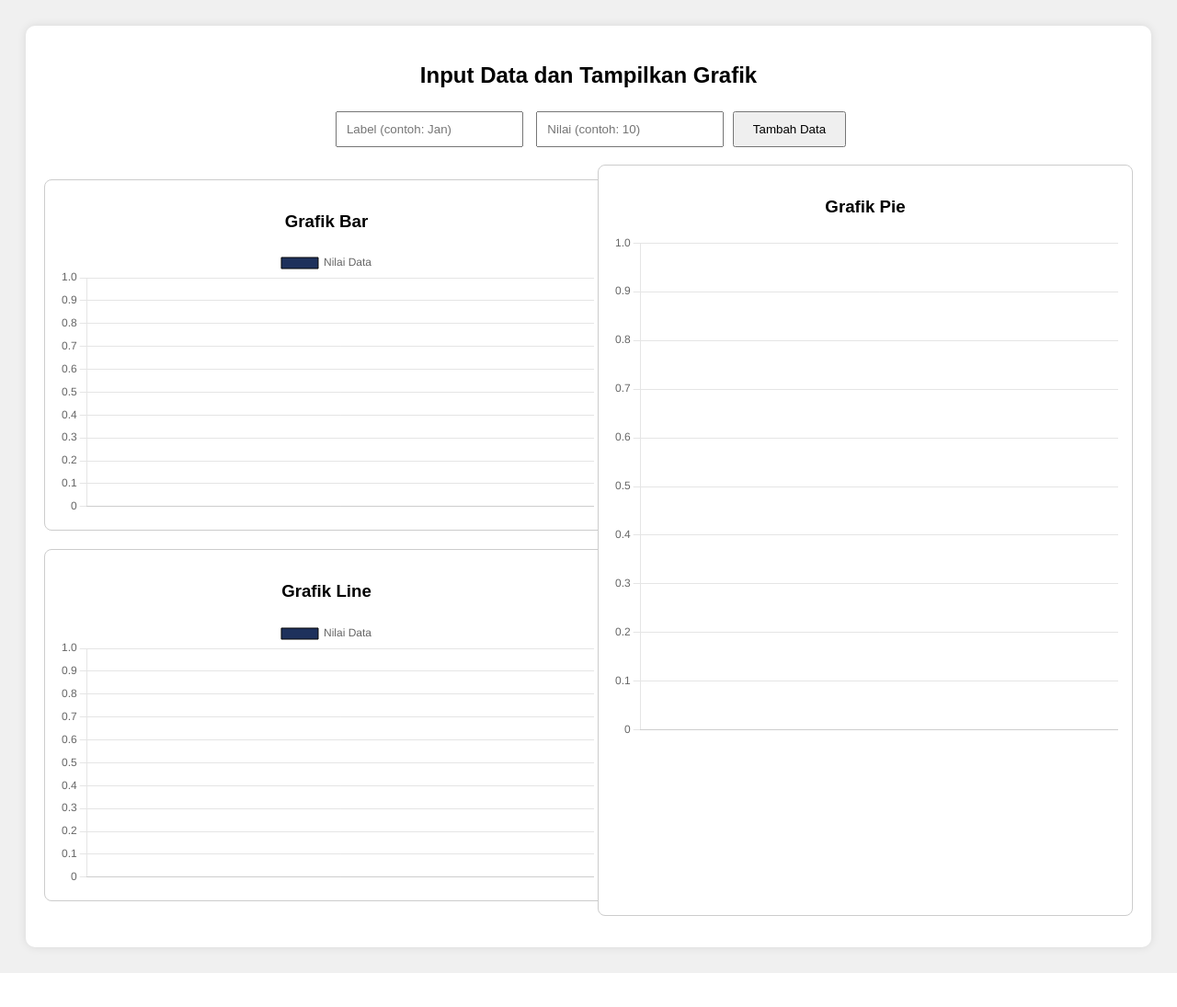
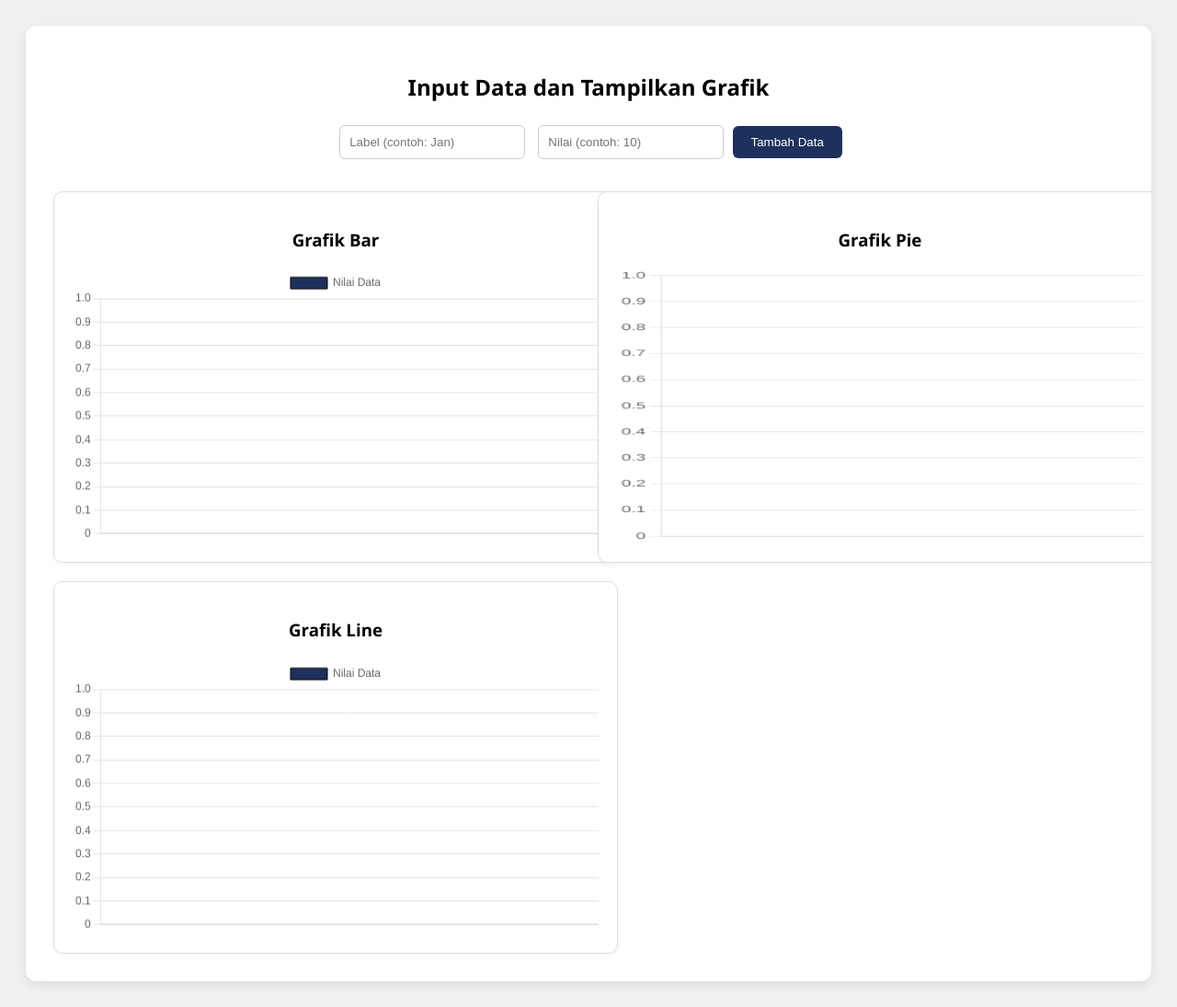
Before and after one commit to ZEitGEisT57/test-DatatoChart, a PHP site: page / in a window 1280 px wide. Shown: the whole page at 92% size. Before the commit the page ends 1058 px from the top, so only its background shows below. Run offline with PHP 8.4, Linux system fonts and the light colour scheme.

Commit message:
Update style.css for clashing

```diff
--- a/style.css
+++ b/style.css
@@ -1,5 +1,5 @@
 body {
-    font-family: sans-serif;
+  font-family: 'Segoe UI', sans-serif;
   background: #f0f0f0;
   padding: 20px;
   text-align: center;
@@ -7,12 +7,12 @@ body {
 
 .container {
   background: white;
-    padding: 20px;
-    border-radius: 10px;
-    max-width: 1200px; /* Ubah jadi nilai yang wajar secara horizontal */
+  padding: 30px;
+  border-radius: 12px;
+  max-width: 1200px;
   margin: auto;
-    box-shadow: 0 0 10px rgba(0, 0, 0, 0.1);
-    overflow-x: auto; /* Tambahan untuk keamanan jika konten meluber */
+  box-shadow: 0 4px 12px rgba(0, 0, 0, 0.08);
+  overflow-x: auto;
 }
 
 form {
@@ -23,50 +23,51 @@ body {
   padding: 10px;
   margin: 5px;
   width: 180px;
+  border: 1px solid #ccc;
+  border-radius: 6px;
 }
 
 button {
   padding: 10px 20px;
   cursor: pointer;
+  background-color: #1E315C;
+  color: white;
+  border: none;
+  border-radius: 6px;
+  transition: background 0.3s;
 }
 
-  .row {
-    display: block;
-    margin-bottom: 30px;
+button:hover {
+  background-color: #2E4D68;
+}
+
+.chart-grid {
+  display: flex;
+  flex-wrap: wrap;
+  gap: 20px;
+  justify-content: space-between;
+  margin-top: 30px;
+}
+
+.left-column, .right-column {
+  flex: 1;
+  min-width: 350px;
+  display: flex;
+  flex-direction: column;
+  gap: 20px;
 }
 
 .chart-box {
   background: #fff;
-    padding: 15px;
-    border: 1px solid #ccc;
-    border-radius: 8px;
+  padding: 20px;
+  border: 1px solid #ddd;
+  border-radius: 10px;
+  box-shadow: 0 2px 6px rgba(0, 0, 0, 0.04);
   width: 100%;
+  min-height: 300px; /* Tetapkan tinggi minimum */
 }
 
-  .chart-grid {
-    display: flex;
-    justify-content: space-between;
-    gap: 20px;
-    margin-top: 30px;
-    flex-wrap: wrap; /* Tambahan untuk responsif */
+canvas {
+  width: 100% !important;
+  height: 300px !important;
 }
-
-  .left-column {
-    flex: 1;
-    display: flex;
-    flex-direction: column;
-    gap: 20px;
-    min-width: 300px;
-  }
-
-  .right-column {
-    flex: 1;
-    display: flex;
-    align-items: center;
-    justify-content: center;
-    min-width: 300px;
-  }
-
-  .full-height {
-    height: 100%;
-  }
```
Lines whose indentation alone changed are shown as unchanged.
